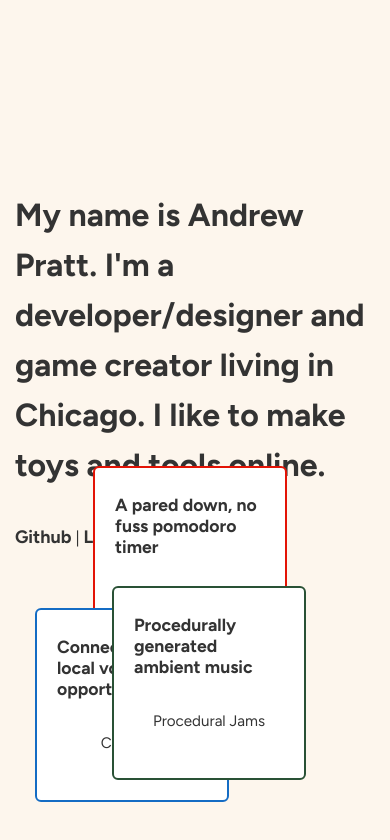
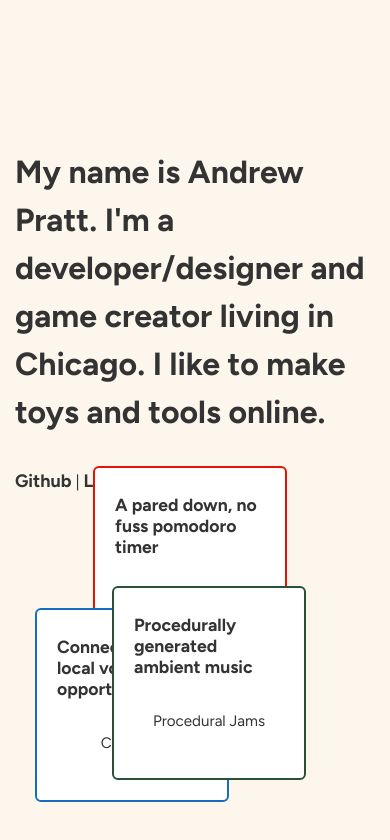
Before and after one commit to apratt957/2024portfolio, a Next.js app: page / in a window 390 px wide. Shown: the top 840 px of the page. Built offline with nearby package versions, Linux system fonts and the light colour scheme.

Commit message:
small line height adjustments

```diff
--- a/src/app/globals.css
+++ b/src/app/globals.css
@@ -17,7 +17,7 @@ header {
 
 @media (max-width: 700px) {
   header {
-    margin: 20vh 15px 0;
-    line-height: 50px;
+    margin: 15vh 15px 0;
+    line-height: 3rem;
   }
 }
```
